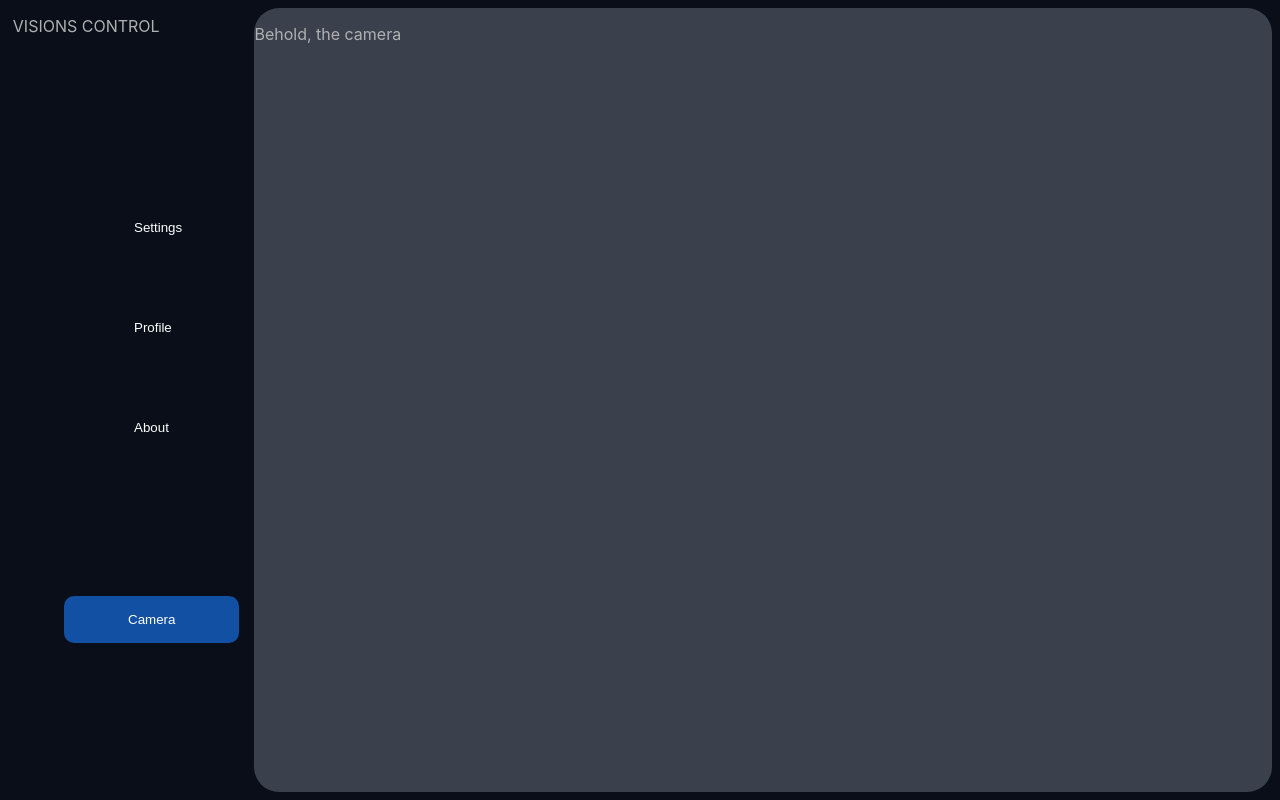
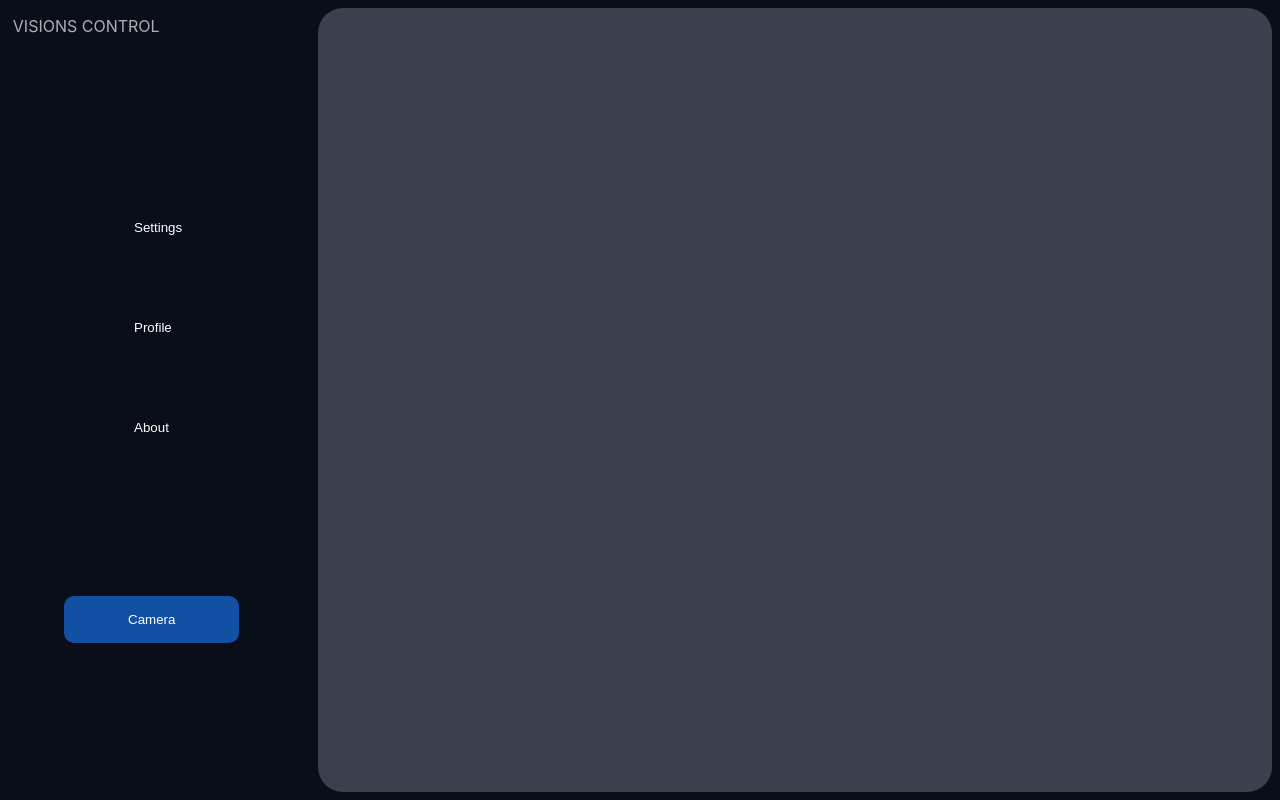
Before and after one commit to aggie-coding-club/Gesture, a React (Create React App) app in the folder front-end/: page / in a window 1280 px wide. Built offline with nearby package versions, Linux system fonts and the light colour scheme.

Commit message:
fixed grid issue

```diff
--- a/front-end/src/components/MainScreen/CameraScreen.js
+++ b/front-end/src/components/MainScreen/CameraScreen.js
@@ -8,7 +8,7 @@ export default function CameraScreen() {
 
   return (
     <div style={camera}>
-      <p>Behold, the camera</p>
+      <p></p>
     </div>
   )
 }
--- a/front-end/src/components/MainScreen/MainLayout.js
+++ b/front-end/src/components/MainScreen/MainLayout.js
@@ -13,13 +13,13 @@ export default function MainLayout({btnClick}) {
   const sideScreen = {
     background: "#090e18",
     color: "#afb0b2",
-    width: "20vw",
+    flex: 1,
     height: "98vh",
 
   }
   const cameraScreen = {
     background: "#3a414d",
-    width: "80vw",
+    flex: 3,
     height: "98vh",
     color: "#afb0b2",
     borderRadius: "25px",
```
